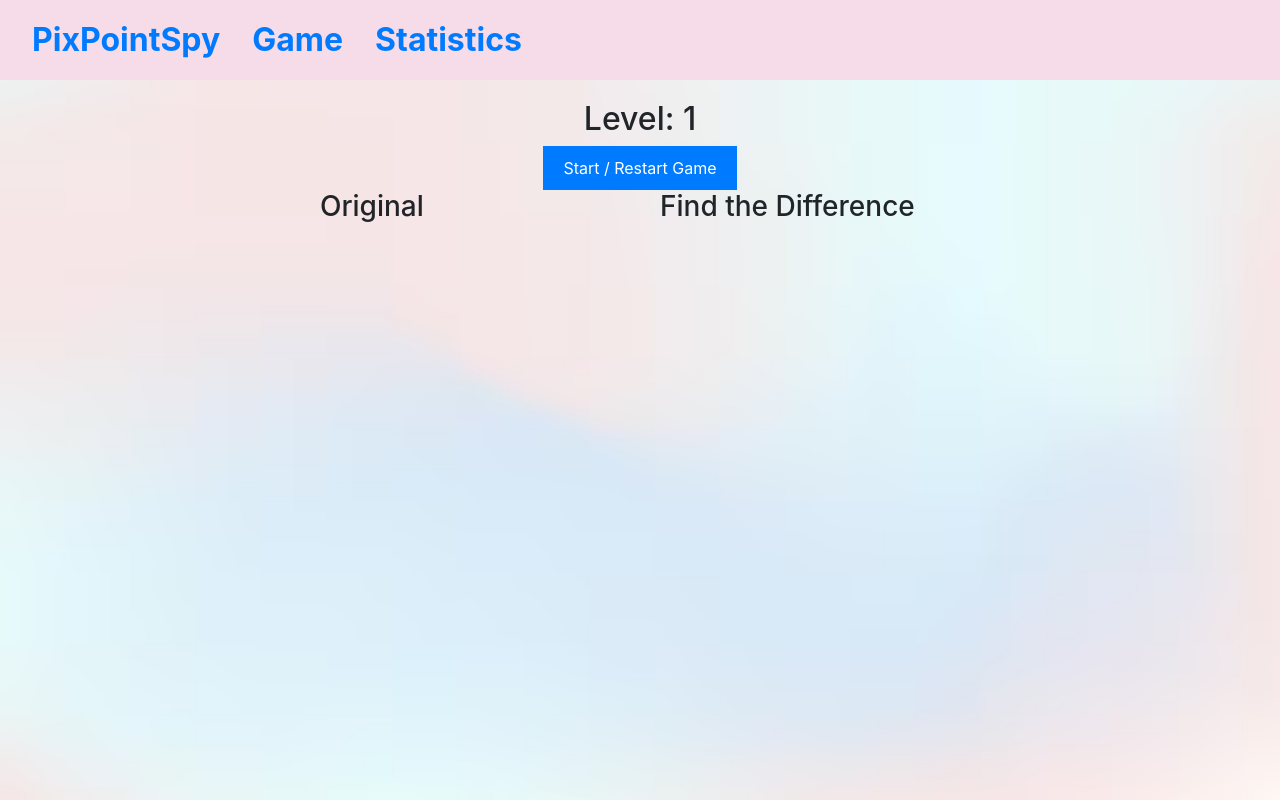
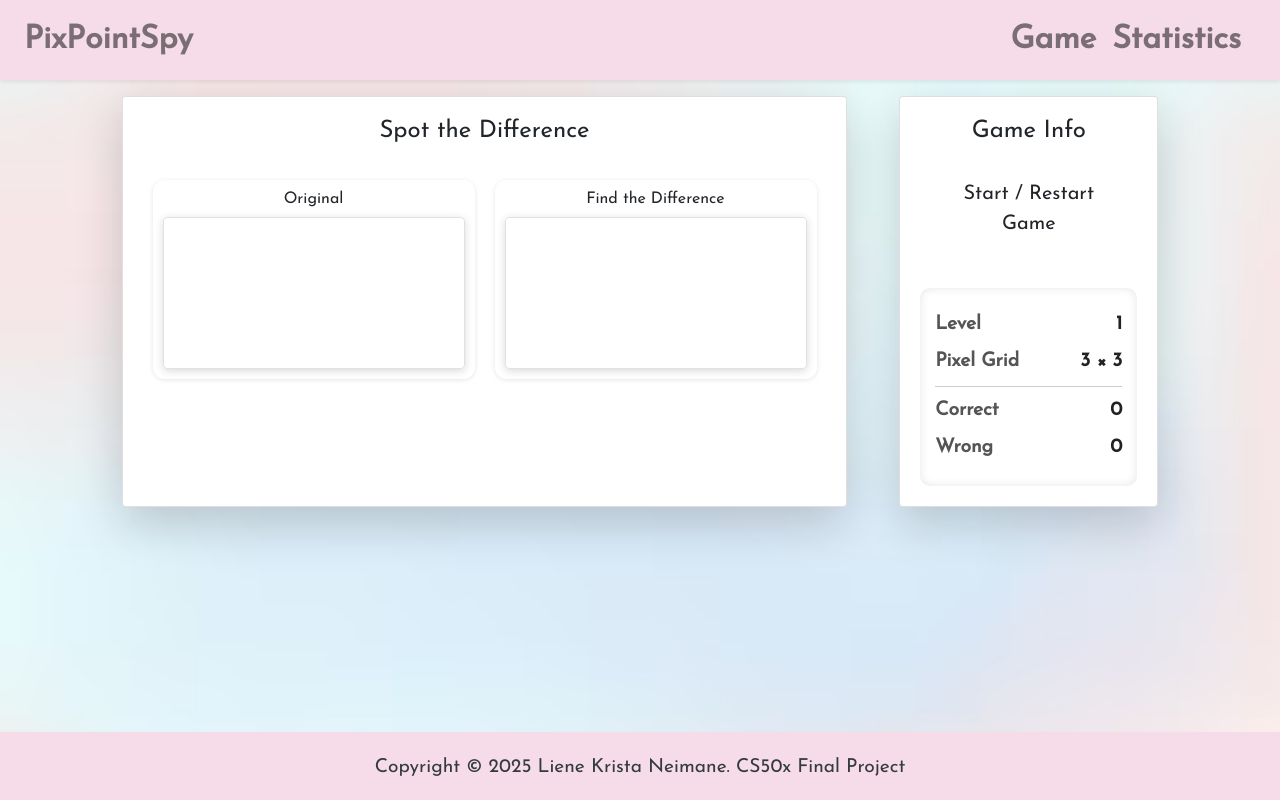
Before and after one commit to LucyferYX/PixPointSpy.github.io, a Flask app: page /game in a window 1280 px wide. Run offline with Flask 3, Linux system fonts and the light colour scheme; a map, chart or similar area stays blank.

Commit message:
Improved the style of the page, added game statistics displaying

```diff
--- a/static/game.js
+++ b/static/game.js
@@ -1,12 +1,20 @@
 let currentImageUrl = '';
 let gridInfo = null;
+let fetchingTries = 5;
+let gameActive = false;
+let cachedAlteredImg = null;
+
+const MAX_CANVAS_WIDTH = 420;
+const MAX_CANVAS_HEIGHT = 420;
+
+// Game statistics
 let currentLevel = 1;
 let pixelCount = 3;
-let fetchingTries = 5;
-let gameActive = false;
+let correctCount = 0;
+let wrongCount = 0;
 
-// Retry wrapper (because images sometimes don't get fetched correctly)
-// 🔁 Unified image loading + pixelation with smarter fallback
+
+// Image loading, pixelation, fallback
 async function loadAndPixelateImage(pixelCount, maxRetries = 5) {
     let attempts = 0;
 
@@ -30,7 +38,7 @@ async function loadAndPixelateImage(pixelCount, maxRetries = 5) {
 
             if (!pixRes.ok) {
                 console.warn(`⚠️ Invalid image response from ${imageUrl} (${pixRes.status})`);
-                continue; // try a new image
+                continue;
             }
 
             const data = await pixRes.json();
@@ -41,34 +49,53 @@ async function loadAndPixelateImage(pixelCount, maxRetries = 5) {
 
         } catch (err) {
             console.warn(`⚠️ Attempt ${attempts} failed: ${err.message}`);
-            await new Promise(r => setTimeout(r, 300)); // small delay
+            await new Promise(r => setTimeout(r, 300));
         }
     }
 
     throw new Error(`❌ Could not load valid image after ${maxRetries} attempts`);
 }
 
-
-// Draw base64 image to canvas
 function drawImageToCanvas(canvasId, dataUrl) {
     const canvas = document.getElementById(canvasId);
     const ctx = canvas.getContext('2d');
     const img = new Image();
+    img.crossOrigin = "anonymous";
     img.onload = () => {
-        canvas.width = img.width;
-        canvas.height = img.height;
-        ctx.drawImage(img, 0, 0);
+        const scale = Math.min(1, MAX_CANVAS_WIDTH / img.width, MAX_CANVAS_HEIGHT / img.height);
+
+        const targetWidth = Math.max(1, Math.round(img.width * scale));
+        const targetHeight = Math.max(1, Math.round(img.height * scale));
+
+        canvas.width = targetWidth;
+        canvas.height = targetHeight;
+
+        ctx.imageSmoothingEnabled = false;
+        ctx.msImageSmoothingEnabled = false;
+
+        ctx.clearRect(0, 0, canvas.width, canvas.height);
+        ctx.drawImage(img, 0, 0, canvas.width, canvas.height);
+
         canvas.dataset.src = dataUrl;
+
+        if (canvasId === 'canvasAltered') {
+            cachedAlteredImg = new Image();
+            cachedAlteredImg.src = dataUrl;
+        }
     };
     img.src = dataUrl;
 }
+
 
 // Start or restart game
 async function startGame() {
     gameActive = true;
     currentLevel = 1;
     pixelCount = 3;
-    document.getElementById('levelCounter').textContent = currentLevel;
+    correctCount = 0;
+    wrongCount = 0;
+
+    updateStatsCard();
     await nextLevel();
 }
 
@@ -78,7 +105,7 @@ async function nextLevel() {
         return;
 
     const overlay = document.getElementById('loadingOverlay');
-    overlay.classList.add('active'); // Cover canvases
+    overlay.classList.add('active');
 
     try {
         const data = await loadAndPixelateImage(pixelCount);
@@ -91,12 +118,36 @@ async function nextLevel() {
         console.log("Pixel changed:", data.debug);
     } catch (err) {
         console.error(err.message);
-        alert("An image failed to load — please try restarting the game.");
+        alert("An image failed to load, please try restarting the game.");
         gameActive = false;
     } finally {
         setTimeout(() => overlay.classList.remove('active'), 300);
     }
 }
+
+function updateStatsCard() {
+    const gridHeight = pixelCount;
+    const gridWidth = pixelCount + 2;
+
+    document.getElementById('levelCounter').textContent = currentLevel;
+    document.getElementById('pixelCount').textContent = `${gridHeight} × ${gridWidth}`;
+    document.getElementById('correctCount').textContent = correctCount;
+    document.getElementById('wrongCount').textContent = wrongCount;
+}
+
+
+// Manages canvas coordinate system
+canvasAltered.addEventListener("click", function(event) {
+    const rect = canvasAltered.getBoundingClientRect();
+
+    const scaleX = canvasAltered.width / rect.width;
+    const scaleY = canvasAltered.height / rect.height;
+
+    const x = (event.clientX - rect.left) * scaleX;
+    const y = (event.clientY - rect.top) * scaleY;
+
+    handleClickOnCanvas(x, y);
+});
 
 
 // Handle user click on altered image
@@ -117,6 +168,9 @@ document.getElementById('canvasAltered').addEventListener('click', (e) => {
     if (clickedX === gridInfo.x && clickedY === gridInfo.y) {
         currentLevel++;
         pixelCount += 2;
+        correctCount++;
+
+        updateStatsCard();
 
         if (currentLevel > 100) {
             alert("🎉 Congratulations! You’ve completed all 100 levels!");
@@ -126,9 +180,12 @@ document.getElementById('canvasAltered').addEventListener('click', (e) => {
 
         nextLevel();
     } else {
+        wrongCount++;
+        updateStatsCard();
         alert("❌ Wrong pixel! Try again.");
     }
 });
+
 
 // Hover highlight
 document.getElementById('canvasAltered').addEventListener('mousemove', (e) => {
@@ -147,7 +204,11 @@ document.getElementById('canvasAltered').addEventListener('mousemove', (e) => {
     const img = new Image();
     img.src = canvas.dataset.src;
     img.onload = () => {
-        ctx.drawImage(img, 0, 0);
+        ctx.clearRect(0, 0, canvas.width, canvas.height);
+
+        ctx.imageSmoothingEnabled = false;
+        ctx.drawImage(img, 0, 0, canvas.width, canvas.height);
+
         ctx.lineWidth = 2;
         ctx.strokeStyle = 'rgba(255, 255, 255, 0.6)';
         ctx.strokeRect(
@@ -159,5 +220,6 @@ document.getElementById('canvasAltered').addEventListener('mousemove', (e) => {
     };
 });
 
-// 🟢 Start button
+
+// Start button
 document.getElementById('startBtn').addEventListener('click', startGame);
--- a/static/styles.css
+++ b/static/styles.css
@@ -6,54 +6,154 @@ body {
     background-attachment: fixed;
     background-size: 100% 100%;
 
-    font-family: "Josefin Sans", sans-serif;
+    font-family: "Josefin Sans", sans-serif !important;
     text-align: center;
     margin-top: 40px;
+
+    display: flex;
+    flex-direction: column;
+    height: 100%;
 }
 
+html {
+    height: 100%;
+    margin: 0
+}
+
+main {
+    flex: 1;
+}
+
+
+/* Navbar and footer */
 .navbar {
     background-color: #f5dce8;
     font-weight: bold;
     font-size: 2rem;
 }
 
-img {
+footer {
+    background-color: #f5dce8;
+    font-size: 1.5rem;
+}
+
+
+/* Game cards */
+.game-card {
+    background: #f9f5fc;
+    border: 2px solid #e6d7f2;
+    border-radius: 15px;
+}
+
+.info-card {
+    background: #fef6f8;
+    border: 2px solid #f7cad0;
+    border-radius: 15px;
+}
+
+.row > [class*='col-'] {
+    display: flex;
+}
+
+
+/* Canvas */
+.canvas-container {
+    display: flex;
+    justify-content: center;
+    align-items: flex-start;
+    gap: 20px;
+    flex-wrap: nowrap;
+    padding: 10px;
+}
+
+.canvas-box {
+    flex: 0 0 auto;      /* prevent automatic stretching */
+    text-align: center;
+    border-radius: 12px;
+    background: rgba(255, 255, 255, 0.5);
+    padding: 10px;
+    box-shadow: 0 1px 5px rgba(0,0,0,0.1);
+}
+
+canvas {
+    display: block;
+    width: auto;
+    height: auto;
+    max-width: none;
+    max-height: none;
+    border-radius: 10px;
+    box-shadow: 0 2px 8px rgba(0, 0, 0, 0.15);
+    image-rendering: pixelated;
+}
+
+
+@media (max-width: 992px) {
+    .canvas-container {
+        flex-wrap: nowrap;
+        overflow-x: auto;
+    }
+}
+
+/* img {
     max-width: 90%;
     height: auto;
     margin-top: 20px;
     border-radius: 10px;
     box-shadow: 0 2px 8px rgba(0,0,0,0.2);
+} */
+
+
+/* Game info styling */
+.stats-panel {
+    background: rgba(255, 255, 255, 0.7);
+    border-radius: 10px;
+    padding: 15px;
+    text-align: left;
+    font-size: 1.2rem;
+    box-shadow: inset 0 0 10px rgba(0,0,0,0.1);
 }
 
-button, input {
-    padding: 10px 20px;
-    font-size: 16px;
-    border-radius: 6px;
-    border: none;
-    margin: 5px;
+.stat-item {
+    display: flex;
+    justify-content: space-between;
+    margin: 8px 0;
 }
 
-button {
-    background-color: #007BFF;
-    color: white;
-    cursor: pointer;
+.stat-label {
+    font-weight: bold;
+    color: #555;
 }
 
-button:hover {
-    background-color: #0056b3;
+.stat-value {
+    font-weight: bold;
+    color: #222;
 }
 
+.stat-divider {
+    border-top: 1px solid rgba(0,0,0,0.2);
+    margin: 10px 0;
+}
+
+.start-btn {
+    background-color: #e06fa8;
+    border: none;
+    transition: all 0.2s ease-in-out;
+}
+
+.start-btn:hover {
+    background-color: #c95f95;
+    transform: scale(1.03);
+}
+
+
+/* Overlay */
 #loadingOverlay {
-    position: absolute;
-    inset: 0;
     background: rgba(0, 0, 0, 0.55);
-    display: flex;
-    justify-content: center;
-    align-items: center;
     z-index: 10;
     opacity: 0;
     pointer-events: none;
     transition: opacity 0.3s ease;
+    border-radius: 0.25rem;
 }
 
 #loadingOverlay.active {
@@ -62,9 +162,7 @@ button:hover {
 }
 
 .loading-text {
-    color: white;
     font-size: 1.5rem;
-    font-weight: 600;
     animation: pulse 1.5s ease-in-out infinite;
 }
 
--- a/templates/game.html
+++ b/templates/game.html
@@ -5,48 +5,91 @@
     <meta charset="UTF-8">
     <link href="/static/icon.png" rel="icon">
     <link href="/static/styles.css" rel="stylesheet">
-    <link rel="stylesheet" href="https://cdn.jsdelivr.net/npm/bootstrap@4.5.3/dist/css/bootstrap.min.css" integrity="sha384-TX8t27EcRE3e/ihU7zmQxVncDAy5uIKz4rEkgIXeMed4M0jlfIDPvg6uqKI2xXr2" crossorigin="anonymous">
+    <link rel="stylesheet"
+          href="https://cdn.jsdelivr.net/npm/bootstrap@4.5.3/dist/css/bootstrap.min.css"
+          integrity="sha384-TX8t27EcRE3e/ihU7zmQxVncDAy5uIKz4rEkgIXeMed4M0jlfIDPvg6uqKI2xXr2"
+          crossorigin="anonymous">
     <title>PixPointSpy Game</title>
 </head>
 
 <body>
     <!-- Navbar -->
-    <nav class="navbar navbar-expand-lg fixed-top">
+    <nav class="navbar navbar-expand-lg navbar-light fixed-top shadow-sm">
+        <div class="container-fluid navbar-nav">
+            <div class="d-flex ms-auto">
                 <a class="nav-link" href="{{ url_for('index') }}">PixPointSpy</a>
+            </div>
+            <div class="d-flex ms-auto">
                 <a class="nav-link" href="{{ url_for('game') }}">Game</a>
                 <a class="nav-link" href="{{ url_for('statistics') }}">Statistics</a>
+            </div>
+        </div>
     </nav>
 
-    <section class="my-5">
-        <!-- Controls -->
-        <div style="text-align: center; margin-top: 100px;">
-            <h2>Level: <span id="levelCounter">1</span></h2>
-            <button id="startBtn">Start / Restart Game</button>
+    <!-- Main Content -->
+    <main class="container-fluid my-5 py-5">
+        <div class="row justify-content-center">
+            <div class="col-lg-10 d-flex justify-content-between mb-4">
+                <!-- Left card -->
+                <div class="card game-card flex-grow-1 shadow-lg" style="max-width: 70%;">
+                    <div class="card-body text-center">
+                        <h4 class="card-title mb-4">Spot the Difference</h4>
+                        <div id="canvasContainer" class="canvas-container position-relative">
+                            <div class="canvas-box">
+                                <h6>Original</h6>
+                                <canvas id="canvasOriginal" class="border rounded"></canvas>
                             </div>
-
-        <!-- Puzzles -->
-        <div id="canvasContainer" style="position: relative; display: flex; justify-content: center; gap: 40px;">
-            <div>
-                <h3>Original</h3>
-                <canvas id="canvasOriginal"></canvas>
-            </div>
-            <div>
-                <h3>Find the Difference</h3>
-                <canvas id="canvasAltered" style="cursor: crosshair;"></canvas>
+                            <div class="canvas-box">
+                                <h6>Find the Difference</h6>
+                                <canvas id="canvasAltered" class="border rounded" style="cursor: crosshair;"></canvas>
                             </div>
 
                             <!-- Overlay -->
-            <div id="loadingOverlay">
-                <div class="loading-text">Loading next level...</div>
+                            <div id="loadingOverlay" class="position-absolute w-100 h-100 d-flex justify-content-center align-items-center">
+                                <div class="loading-text text-white font-weight-bold">Loading next level...</div>
+                            </div>
+                        </div>
                     </div>
                 </div>
 
-        <div id="loadingMessage" style="text-align:center; display:none; margin-top:20px;">
-            <em>Loading next level...</em>
+                <!-- Right card -->
+                <div class="card info-card flex-grow-1 shadow-lg ms-auto" style="max-width: 25%;">
+                    <div class="card-body text-center d-flex flex-column">
+                        <h4 class="card-title mb-4">Game Info</h4>
+                        <button id="startBtn" class="btn start-btn btn-lg mb-4 mt-auto">Start / Restart Game</button>
+
+                        <div class="stats-panel mt-3">
+                            <div class="stat-item">
+                                <span class="stat-label">Level</span>
+                                <span id="levelCounter" class="stat-value">1</span>
                             </div>
-    </section>
+                            <div class="stat-item">
+                                <span class="stat-label">Pixel Grid</span>
+                                <span id="pixelCount" class="stat-value">3 × 3</span>
+                            </div>
+                            <div class="stat-divider"></div>
+                            <div class="stat-item text-success">
+                                <span class="stat-label">Correct</span>
+                                <span id="correctCount" class="stat-value">0</span>
+                            </div>
+                            <div class="stat-item text-danger">
+                                <span class="stat-label">Wrong</span>
+                                <span id="wrongCount" class="stat-value">0</span>
+                            </div>
+                        </div>
+                    </div>
+                </div>
+            </div>
+        </div>
+    </main>
+
+
+
+    <!-- Footer -->
+    <footer class="text-dark text-center py-3 shadow-sm">
+        <small>Copyright © 2025 Liene Krista Neimane. CS50x Final Project</small>
+    </footer>
 
     <script src="static/game.js"></script>
 </body>
-
 </html>
```
Lines whose indentation alone changed are shown as unchanged.
